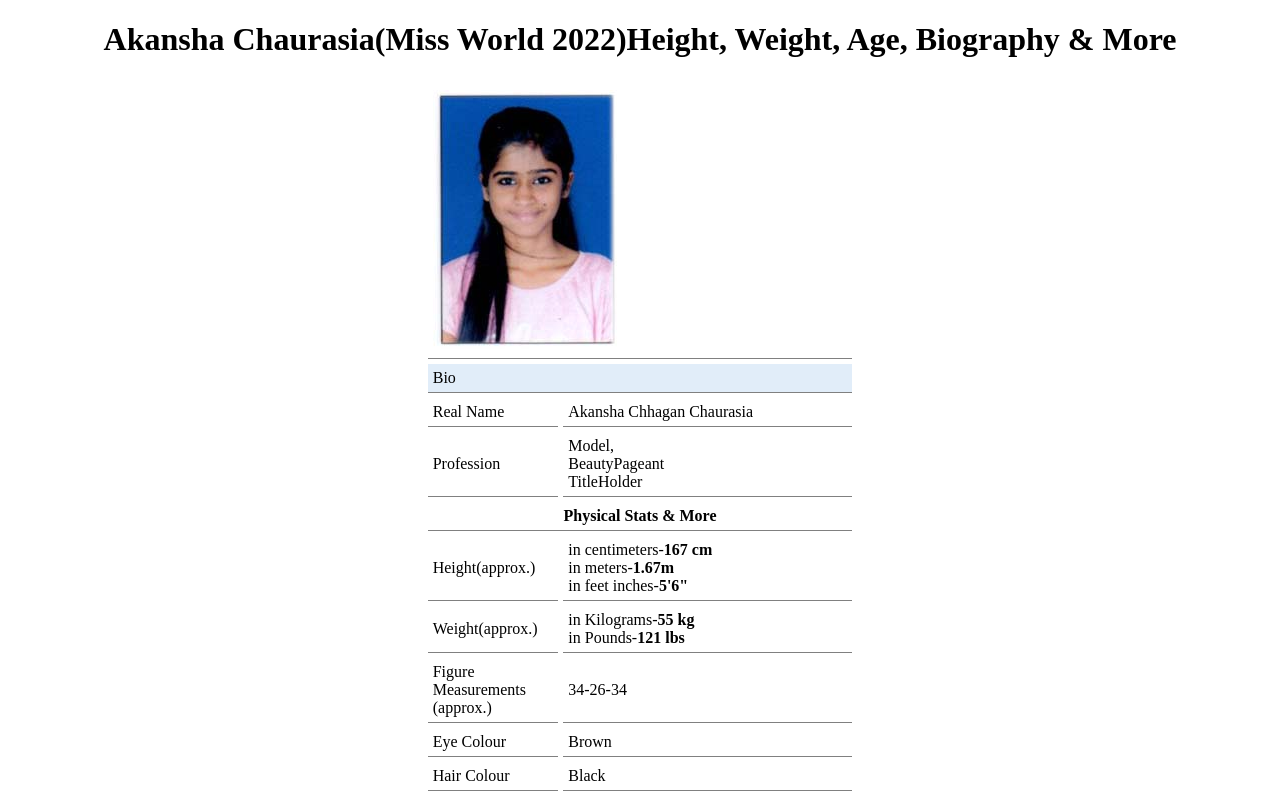
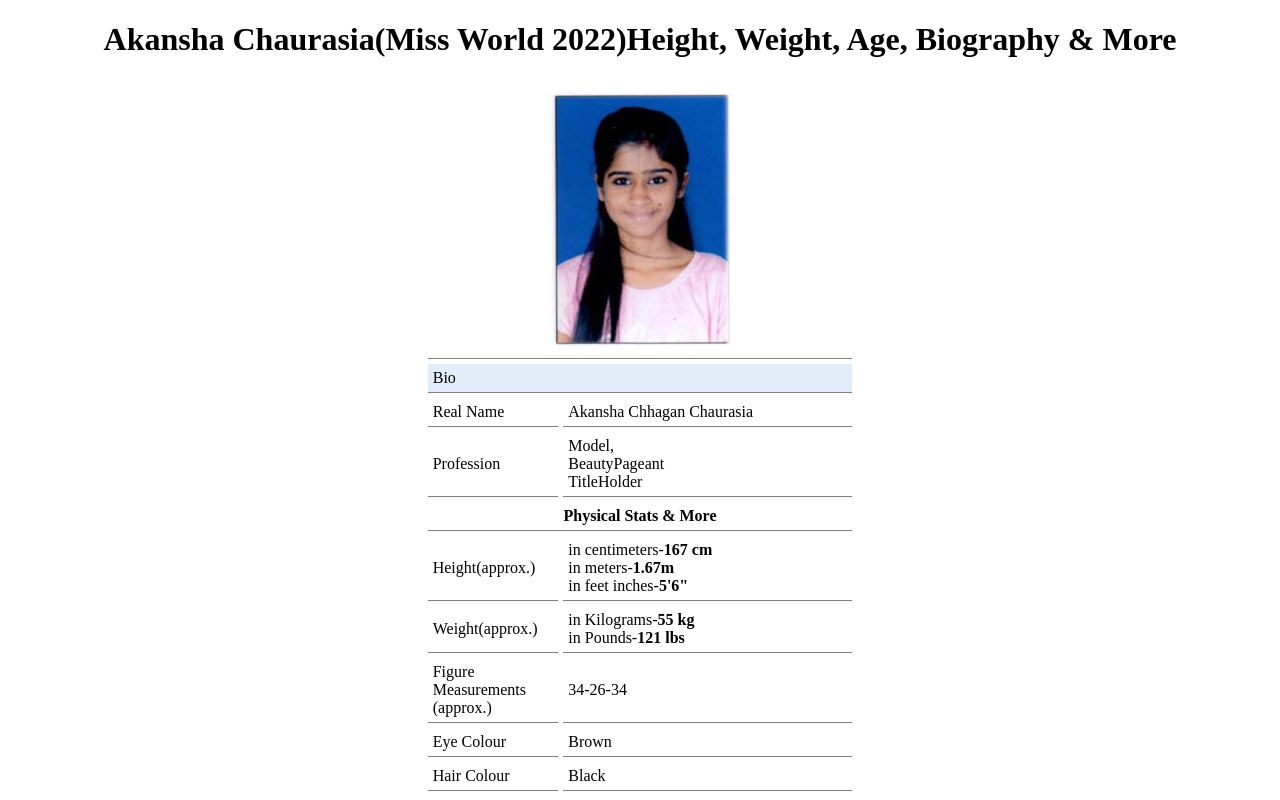
Before and after one commit to AKANSHA360/stars, a plain HTML site: page index.html in a window 1280 px wide. Shown: the top 800 px of the page. Drawn offline with Linux system fonts and the light colour scheme.

Commit message:
Update index.html

```diff
--- a/index.html
+++ b/index.html
@@ -13,7 +13,7 @@
 	<h1 style="text-align: center">Akansha Chaurasia(Miss World 2022)Height, Weight, Age, Biography & More</h1>
 	<table align="center" cellpadding="5px" cellspacing="5px">
 		<tr>
-			<td colspan="2">
+			<td colspan="2" style="text-align:center;">
 				<img src="./photo.jpg">
 			</td>
 		</tr>
@@ -106,7 +106,7 @@
 		<tr>
 			<td>Family</td>
 			<td><strong>Father-</strong>Chhagan Rajaram <br>Chaurasia(ShareBroker)
-				<br><strong>Mother-</strong>Jyotsna<br>Chaurasia(Housewife)<br><strong>Brother-</strong>Sahil<br> Chaurasia<br>
+				<br><strong>Mother-</strong>Jyotsna<br>Chaurasia(Homemaker)<br><strong>Brother-</strong>Sahil<br> Chaurasia<br>
 				<strong>Sister-</strong>None
 			</td>
 		</tr>
```
